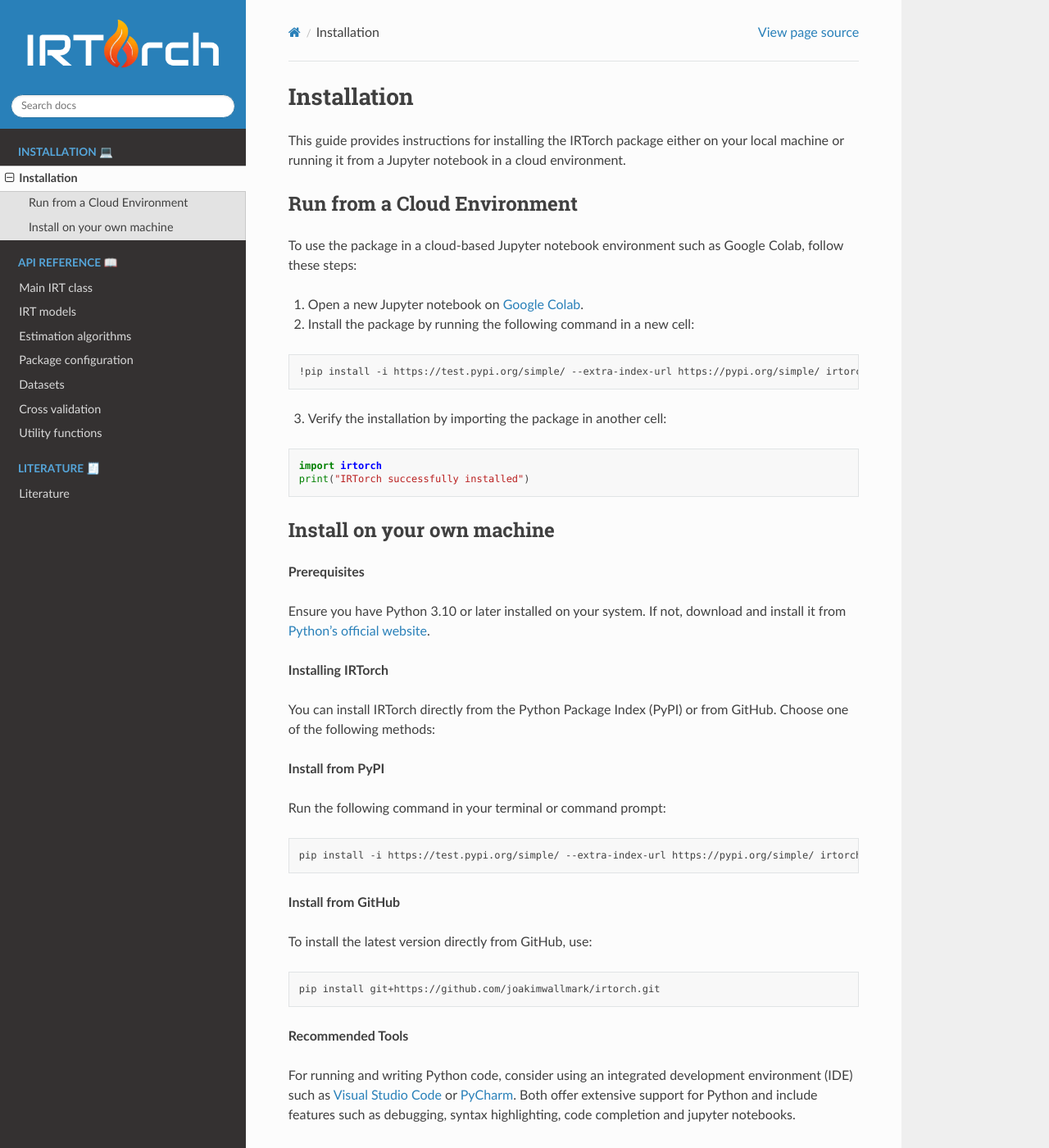
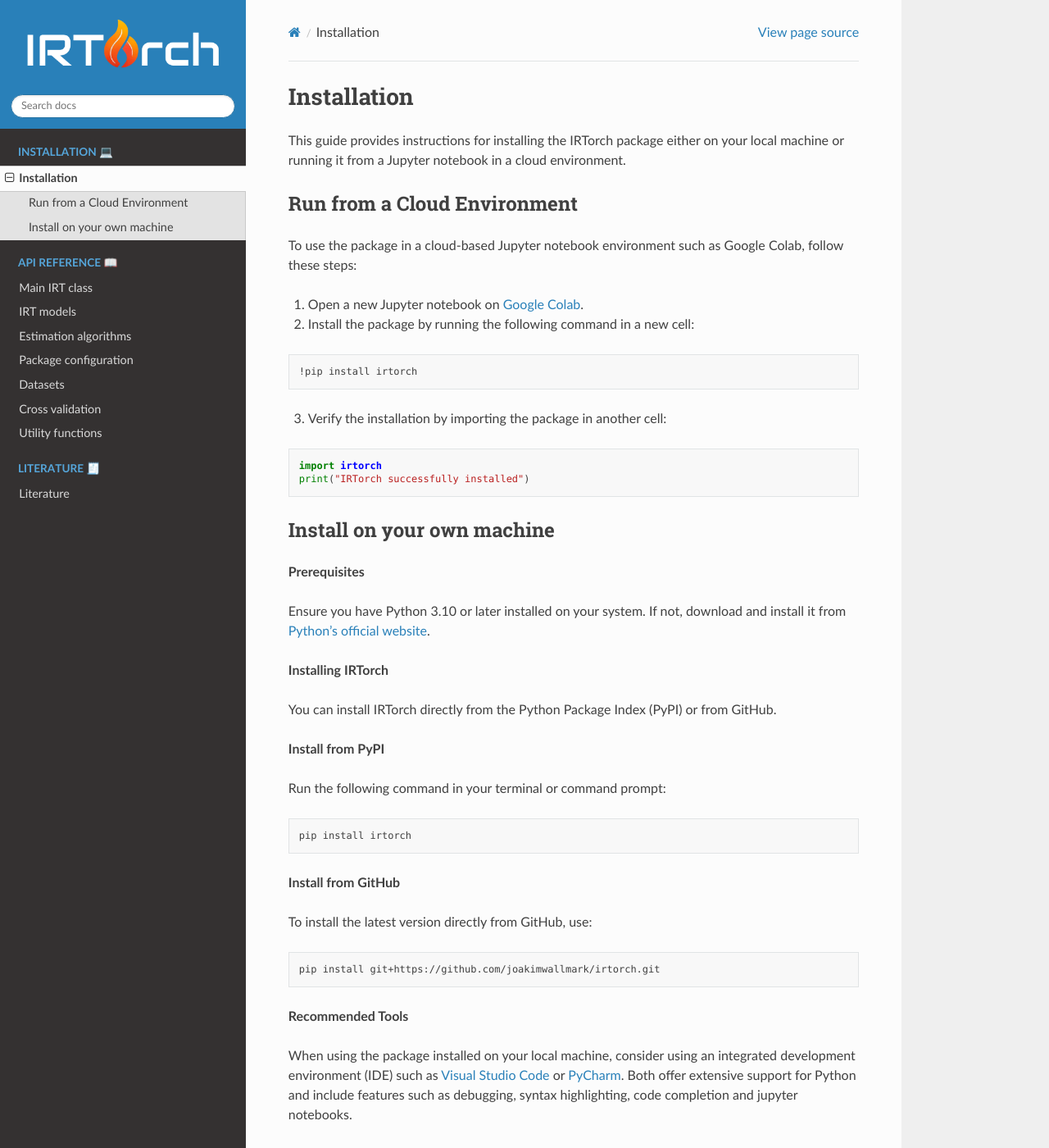
Before and after one commit to joakimwallmark/irtorch, a Sphinx documentation site: the page built from docs/source/installation.rst, in a window 1280 px wide and 1400 px high. Shown: the whole window at 82% size. Built offline with Sphinx 7.4.7 and the Read the Docs theme 2.0.0, drawn with Linux system fonts in a browser that asks for light colours; pages that are not in the unit, such as notebooks, are missing from menus.

Commit message:
Uploaded to PyPI

```diff
--- a/docs/source/installation.rst
+++ b/docs/source/installation.rst
@@ -12,7 +12,7 @@ To use the package in a cloud-based Jupyter notebook environment such as Google
 
 .. code-block::
 
-    !pip install -i https://test.pypi.org/simple/ --extra-index-url https://pypi.org/simple/ irtorch
+    !pip install irtorch
 
 3. Verify the installation by importing the package in another cell:
 
@@ -29,17 +29,15 @@ Ensure you have Python 3.10 or later installed on your system. If not, download
 
 **Installing IRTorch**
 
-You can install IRTorch directly from the Python Package Index (PyPI) or from GitHub. Choose one of the following methods:
+You can install IRTorch directly from the Python Package Index (PyPI) or from GitHub.
 
 **Install from PyPI**
-
-.. TODO CHANGE BELOW TO NORMAL PYPI later
 
 Run the following command in your terminal or command prompt:
 
 .. code-block:: bash
 
-    pip install -i https://test.pypi.org/simple/ --extra-index-url https://pypi.org/simple/ irtorch
+    pip install irtorch
 
 **Install from GitHub**
 
@@ -51,7 +49,7 @@ To install the latest version directly from GitHub, use:
 
 **Recommended Tools**
 
-For running and writing Python code, consider using an integrated development environment (IDE) such as `Visual Studio Code <https://code.visualstudio.com/>`__ or `PyCharm <https://www.jetbrains.com/pycharm/>`__. Both offer extensive support for Python and include features such as debugging, syntax highlighting, code completion and jupyter notebooks.
+When using the package installed on your local machine, consider using an integrated development environment (IDE) such as `Visual Studio Code <https://code.visualstudio.com/>`__ or `PyCharm <https://www.jetbrains.com/pycharm/>`__. Both offer extensive support for Python and include features such as debugging, syntax highlighting, code completion and jupyter notebooks.
 
 - Visual Studio Code: Follow this `tutorial <https://code.visualstudio.com/docs/python/python-tutorial>`__ to set up VSCode for Python development.
 - PyCharm: Refer to the `official documentation <https://www.jetbrains.com/help/pycharm/quick-start-guide.html>`__ for installation instructions and getting started.
--- a/irtorch/__init__.py
+++ b/irtorch/__init__.py
@@ -1,5 +1,7 @@
 import logging
 from .irt import IRT
+
+__version__ = '0.0.1'
 
 logging.basicConfig(level=logging.INFO,
                     format='%(levelname)s: %(message)s',
```
Also changed, not shown: README.md (+3 -3 lines), setup.py (+8 -8 lines).
